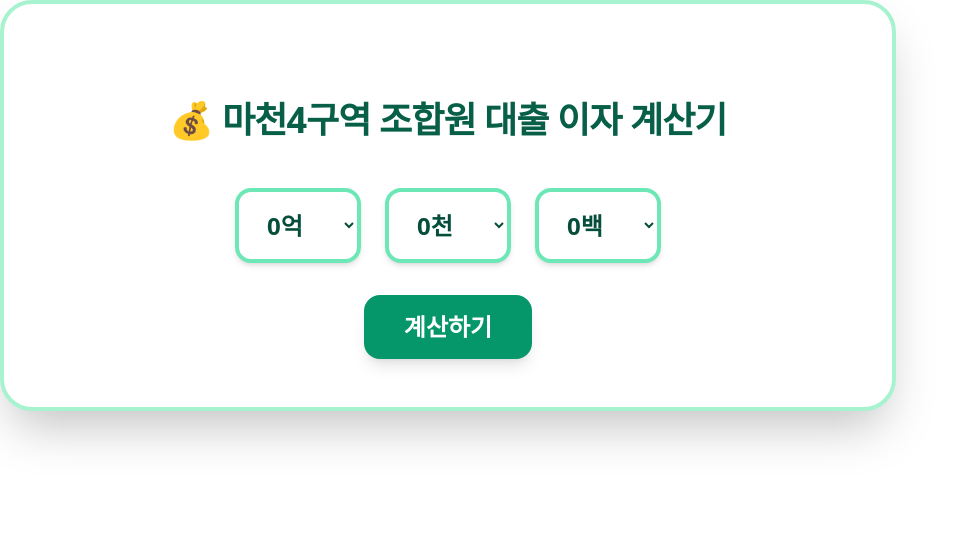
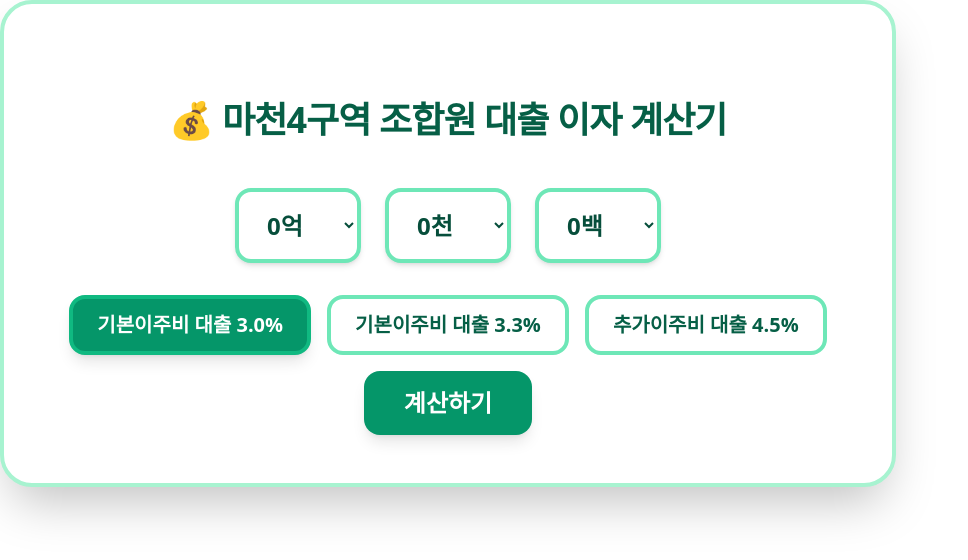
Before and after one commit to emhcrace/macheon4-loan-calculator, a React (Vite) app: page / in a window 1280 px wide. Shown: the top 560 px of the page, without its empty margins (0-968 px from the left). Built offline with nearby package versions, Linux system fonts and the light colour scheme.

Commit message:
각 금리에 따른 이자 차등 적용

```diff
--- a/src/App.jsx
+++ b/src/App.jsx
@@ -3,7 +3,11 @@ import LoanAmountSelector from "./components/LoanAmountSelector";
 import Timeline from "./components/Timeline";
 import { numberToKorean } from "./utils/numberToKorean";
 
-const RATE = 0.033;
+const RATE_OPTIONS = [
+  { id: "base-30", label: "기본이주비 대출 3.0%", value: 0.03 },
+  { id: "base-33", label: "기본이주비 대출 3.3%", value: 0.033 },
+  { id: "extra-45", label: "추가이주비 대출 4.5%", value: 0.045 },
+];
 const START_DATE = new Date(2024, 9, 23); // 2024년 10월
 const GREEN_END = new Date(2027, 5, 30);
 const RED_END = new Date(2032, 11, 31);
@@ -37,6 +41,7 @@ const getRelativeTimeText = (fromDate, toDate) => {
 export default function App() {
   const [amount, setAmount] = useState({ eok: 0, cheon: 0, baek: 0 });
   const [timeline, setTimeline] = useState([]);
+  const [selectedRate, setSelectedRate] = useState(RATE_OPTIONS[0]);
 
   const principal = useMemo(() => {
     return (
@@ -56,7 +61,7 @@ export default function App() {
       (RED_END.getMonth() - START_DATE.getMonth()) +
       1;
 
-    const monthlyInterest = principal * (RATE / 12);
+    const monthlyInterest = principal * (selectedRate.value / 12);
     const data = [];
 
     for (let i = 0; i < totalMonths; i++) {
@@ -82,6 +87,7 @@ export default function App() {
         color,
         isFuture: current > today,
         relativeLabel,
+        rateLabel: selectedRate.label,
       });
     }
 
@@ -96,6 +102,31 @@ export default function App() {
         </h1>
 
         <LoanAmountSelector setAmount={setAmount} />
+
+        <div className="flex flex-wrap justify-center gap-4 mt-6">
+          {RATE_OPTIONS.map((option) => {
+            const isActive = option.id === selectedRate.id;
+            const baseClasses =
+              "px-6 py-3 rounded-2xl text-xl font-semibold transition-all border-4";
+            const activeClasses =
+              "bg-emerald-600 text-white border-emerald-500 shadow-lg";
+            const inactiveClasses =
+              "bg-white text-emerald-800 border-emerald-300 hover:bg-emerald-50";
+
+            return (
+              <button
+                key={option.id}
+                type="button"
+                onClick={() => setSelectedRate(option)}
+                className={`${baseClasses} ${
+                  isActive ? activeClasses : inactiveClasses
+                }`}
+              >
+                {option.label}
+              </button>
+            );
+          })}
+        </div>
 
         <div className="text-center mt-4">
           <button
```
